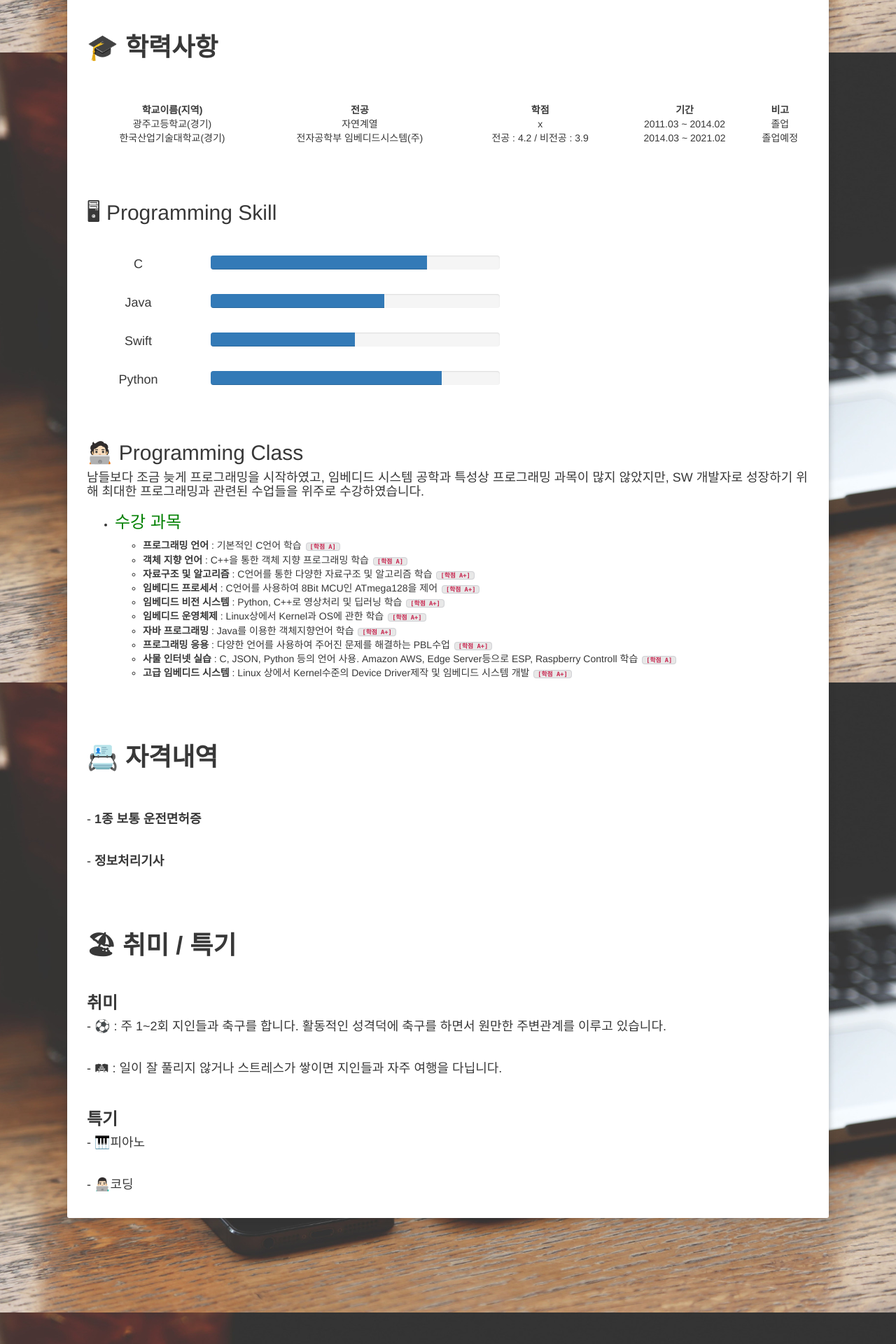
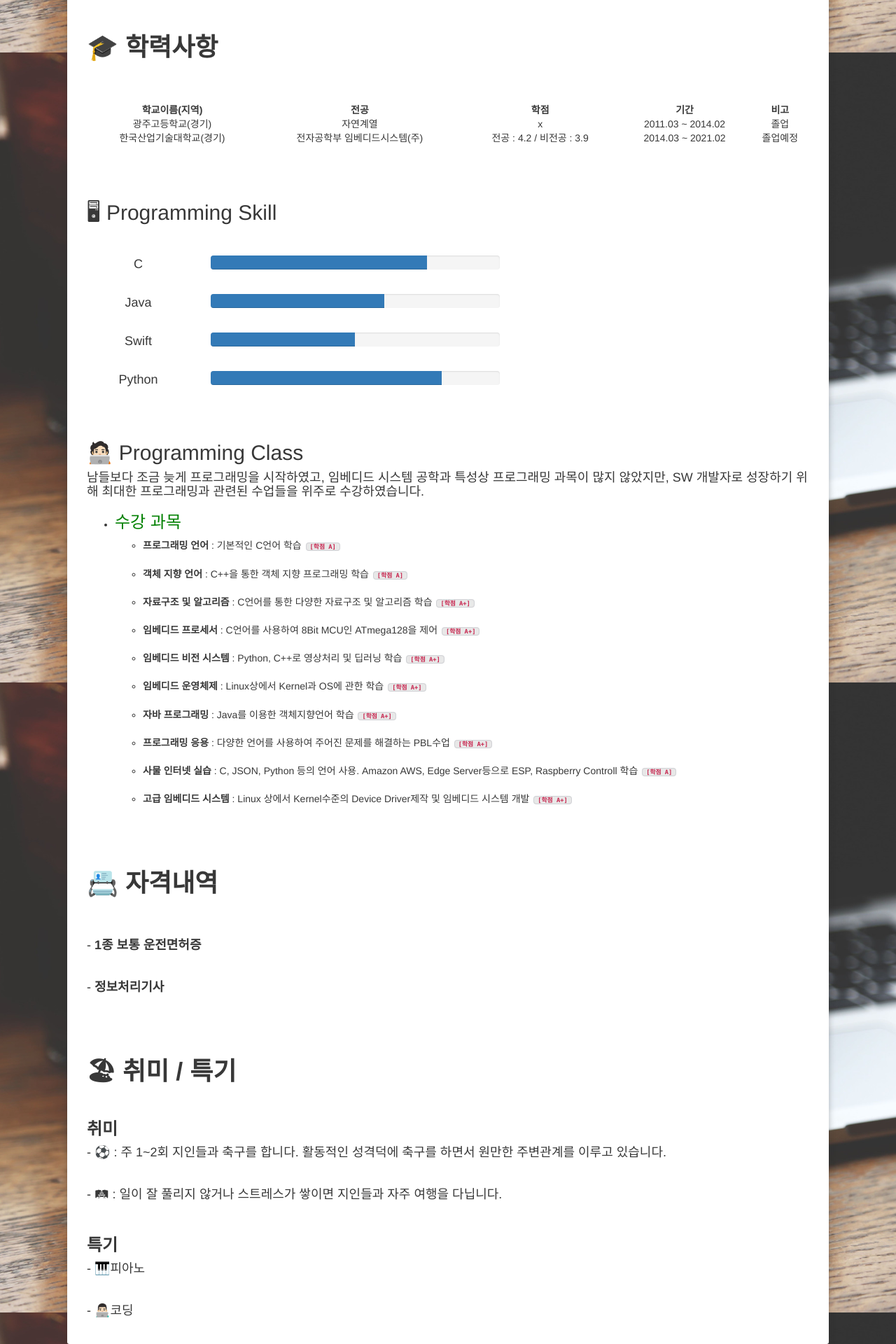
Before and after one commit to sangwoo24/sangwoo24.github.io, a Jekyll site: the page built from about/index.md, in a window 1280 px wide. Shown: the part 825-2745 px from the top of the page at 70% size. Built offline with Jekyll 4.4.1, drawn with Linux system fonts in a browser that asks for light colours.

```diff
--- a/about/index.md
+++ b/about/index.md
@@ -107,15 +107,15 @@ comments: false
 #### 남들보다 조금 늦게 프로그래밍을 시작하였고, 임베디드 시스템 공학과 특성상 프로그래밍 과목이 많지 않았지만, SW 개발자로 성장하기 위해 최대한 프로그래밍과 관련된 수업들을 위주로 수강하였습니다.
 
 - ###  <font color = "green">수강 과목</font>
-  - <b>프로그래밍 언어</b> : 기본적인 C언어 학습 <b>`[학점  A]`</b><br>
-  - <b>객체 지향 언어</b> : C++을 통한 객체 지향 프로그래밍 학습 <b>`[학점  A]`</b><br>
-  - <b>자료구조 및 알고리즘</b> : C언어를 통한 다양한 자료구조 및 알고리즘 학습 <b>`[학점  A+]`</b><br>
-  - <b>임베디드 프로세서</b> : C언어를 사용하여 8Bit MCU인 ATmega128을 제어 <b>`[학점  A+]`</b><br>
-  - <b>임베디드 비전 시스템</b> : Python, C++로 영상처리 및 딥러닝 학습 <b>`[학점  A+]`</b><br>
-  - <b>임베디드 운영체제</b> : Linux상에서 Kernel과 OS에 관한 학습 <b>`[학점  A+]`</b><br>
-  - <b>자바 프로그래밍</b> : Java를 이용한 객체지향언어 학습 <b>`[학점  A+]`</b><br>
-  - <b>프로그래밍 응용</b> : 다양한 언어를 사용하여 주어진 문제를 해결하는 PBL수업 <b>`[학점  A+]`</b><br>
-  - <b>사물 인터넷 실습</b> : C, JSON, Python 등의 언어 사용. Amazon AWS, Edge Server등으로 ESP, Raspberry Controll 학습  <b>`[학점  A]`</b><br>
+  - <b>프로그래밍 언어</b> : 기본적인 C언어 학습 <b>`[학점  A]`</b><br><br>
+  - <b>객체 지향 언어</b> : C++을 통한 객체 지향 프로그래밍 학습 <b>`[학점  A]`</b><br><br>
+  - <b>자료구조 및 알고리즘</b> : C언어를 통한 다양한 자료구조 및 알고리즘 학습 <b>`[학점  A+]`</b><br><br>
+  - <b>임베디드 프로세서</b> : C언어를 사용하여 8Bit MCU인 ATmega128을 제어 <b>`[학점  A+]`</b><br><br>
+  - <b>임베디드 비전 시스템</b> : Python, C++로 영상처리 및 딥러닝 학습 <b>`[학점  A+]`</b><br><br>
+  - <b>임베디드 운영체제</b> : Linux상에서 Kernel과 OS에 관한 학습 <b>`[학점  A+]`</b><br><br>
+  - <b>자바 프로그래밍</b> : Java를 이용한 객체지향언어 학습 <b>`[학점  A+]`</b><br><br>
+  - <b>프로그래밍 응용</b> : 다양한 언어를 사용하여 주어진 문제를 해결하는 PBL수업 <b>`[학점  A+]`</b><br><br>
+  - <b>사물 인터넷 실습</b> : C, JSON, Python 등의 언어 사용. Amazon AWS, Edge Server등으로 ESP, Raspberry Controll 학습  <b>`[학점  A]`</b><br><br>
   - <b>고급 임베디드 시스템</b> : Linux 상에서 Kernel수준의 Device Driver제작 및 임베디드 시스템 개발 <b>`[학점  A+]`</b>
 
 
```
